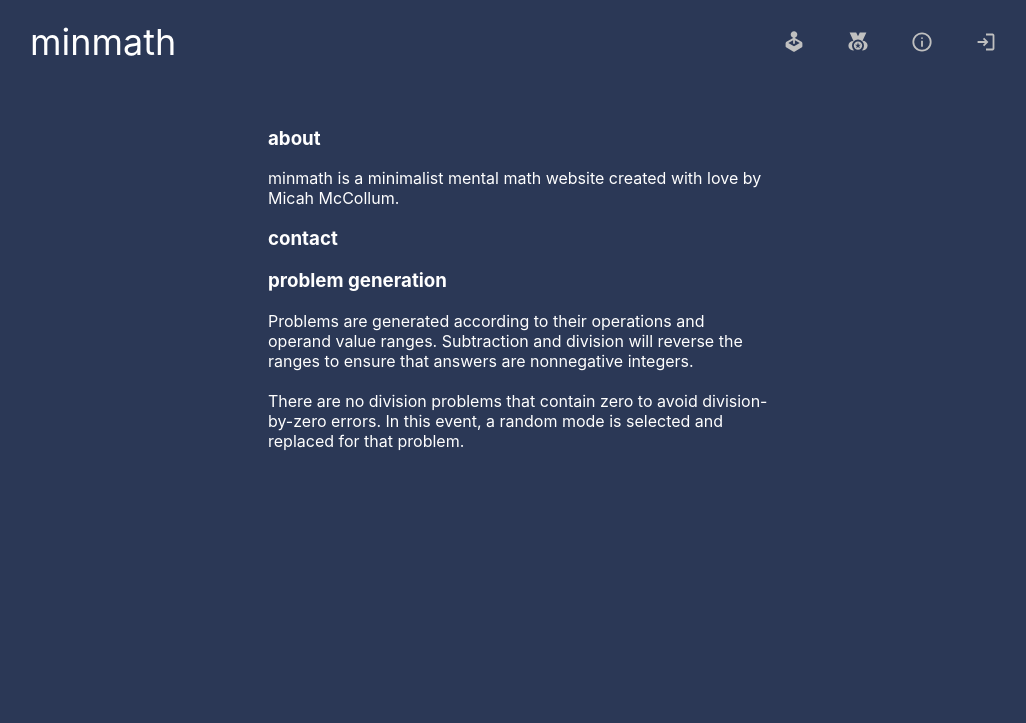
After one commit to m-lm/minmath, a Django app: template minmath/solve/templates/solve/info.html in a window 1280 px wide. The commit adds this page. Shown: the top 723 px of the page, without its empty margins (122-1148 px from the left). Run offline with Django 3.2, Linux system fonts and the light colour scheme; the template is opened without the code that fills it, so the values that code supplies are empty.

Commit message:
add info page

```diff
--- a/minmath/leaderboards/templates/leaderboards/leaderboards.html
+++ b/minmath/leaderboards/templates/leaderboards/leaderboards.html
@@ -5,7 +5,7 @@
 {% endblock title %}
 
 {% block content %}
-<div>
+<div class = "about">
     Leaderboards Coming Soon
 </div>
 {% endblock content %}
--- /dev/null
+++ b/minmath/solve/templates/solve/info.html
@@ -0,0 +1,21 @@
+{% extends "base.html" %}
+{% load static %}
+
+{% block title %}
+<title>minmath - info</title>
+{% endblock title %}
+
+{% block content %}
+<div class = "about" style = "text-align: left">
+    <h3>about</h3>
+    minmath is a minimalist mental math website created with love by Micah McCollum.
+    <h3>contact</h3>
+    <h3>problem generation</h3>
+    Problems are generated according to their operations and operand value ranges.
+    Subtraction and division will reverse the ranges to ensure that answers are nonnegative integers.
+    <br>
+    <br>
+    There are no division problems that contain zero to avoid division-by-zero errors.
+    In this event, a random mode is selected and replaced for that problem.
+</div>
+{% endblock content %}
--- a/minmath/solve/templates/solve/landing.html
+++ b/minmath/solve/templates/solve/landing.html
@@ -2,7 +2,7 @@
 {% load static %}
 
 {% block content %}
-<div id = "about">
+<div class = "about">
     {% if user.is_authenticated %}
     Welcome back, {{user.username}}!
     Your record is {{user.personal_best}}.
--- a/minmath/solve/urls.py
+++ b/minmath/solve/urls.py
@@ -7,4 +7,5 @@ app_name = "solve"
 urlpatterns = [
     path("", views.landing, name = "landing"),
     path("game", views.game, name = "game"),
+    path("info", views.info, name = "info"),
 ]
--- a/minmath/solve/views.py
+++ b/minmath/solve/views.py
@@ -10,5 +10,5 @@ def landing(request):
 def game(request):
     return render(request, "solve/game.html")
 
-def about(request):
-    return render(request, "solve/about.html")
+def info(request):
+    return render(request, "solve/info.html")
--- a/minmath/static/main.css
+++ b/minmath/static/main.css
@@ -80,7 +80,7 @@ a {
     border-radius: 8px;
 }
 
-#about {
+.about {
     word-break: normal;
     inline-size: 500px;
 }
--- a/minmath/templates/base.html
+++ b/minmath/templates/base.html
@@ -19,6 +19,9 @@
                         </a>
                         <a id = "leaderboards" class = "menu-button" href = "{% url 'leaderboards:index' %}">
                             <img class = "icon" src = "{% static 'icons/leaderboard.svg' %}">
+                        </a>
+                        <a id = "info" class = "menu-button" href = "{% url 'solve:info' %}">
+                            <img class = "icon" src = "{% static 'icons/info.svg' %}">
                         </a>
                         {% block profile %}
                         {% if user.is_authenticated %}
```
Also changed, not shown: minmath/static/icons/info.svg (added).
